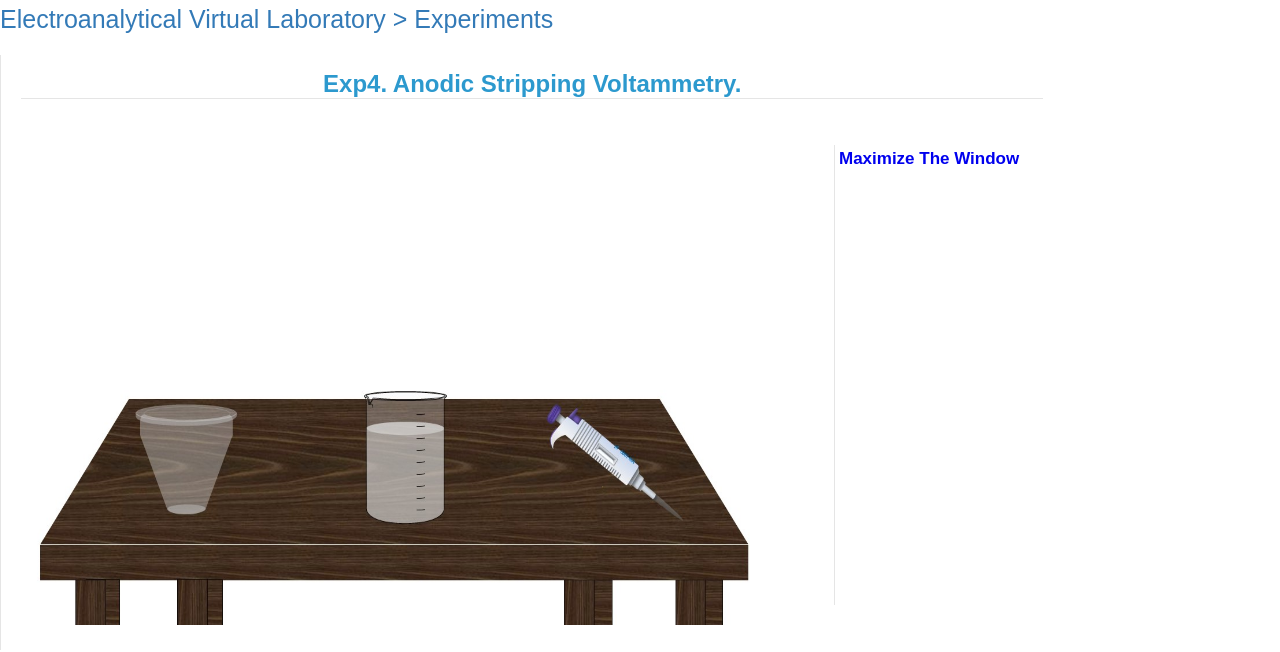
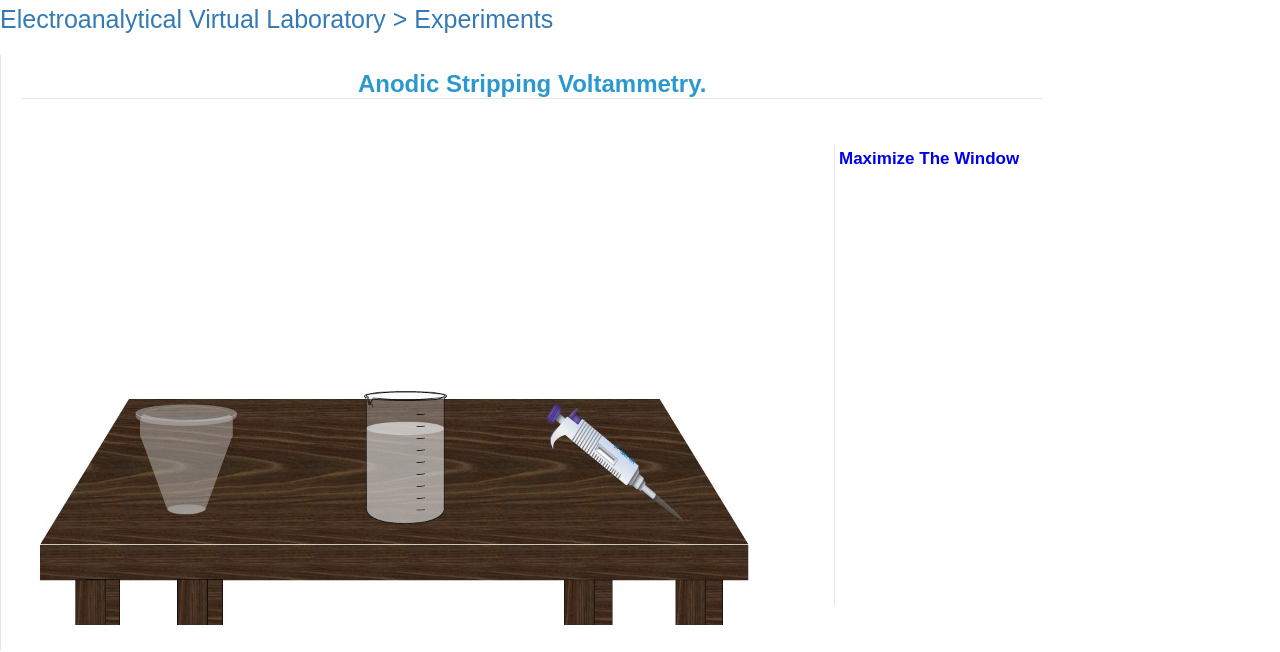
Before and after one commit to virtual-labs/exp-anodic-stripping-voltammetry-dei, a plain HTML site: page experiment/simulation/index.html in a window 1280 px wide. Shown: the top 652 px of the page. Drawn offline with Linux system fonts and the light colour scheme.

Commit message:
Update index.html

```diff
--- a/experiment/simulation/index.html
+++ b/experiment/simulation/index.html
@@ -3006,7 +3006,7 @@ $("#chartContainer3").CanvasJSChart(options);
 		</nav> -->
 		<main class="main-section" id="main-sec">
 		<div class="heading" id="head_area">
-			<h1>Exp4. Anodic Stripping Voltammetry.</h1>
+			<h1>Anodic Stripping Voltammetry.</h1>
 		</div>
 		<div  class="des" id="des">
 		<div  style="float: left;text-align:left;">
```
